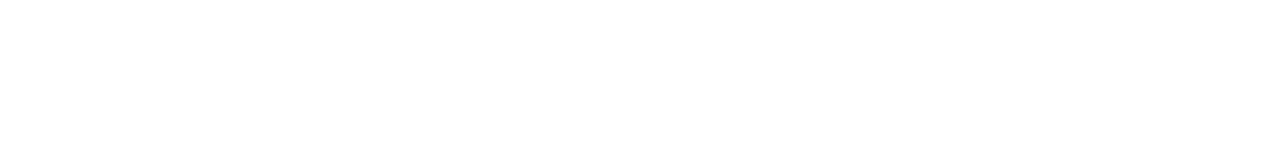
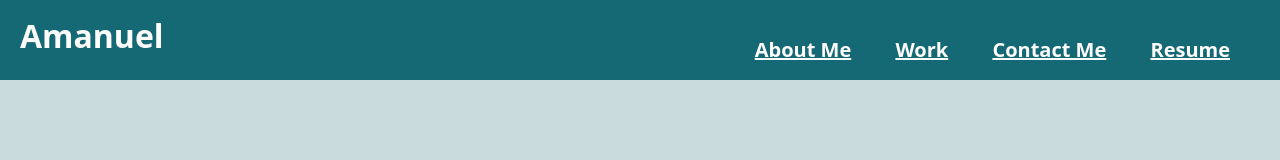
Before and after one commit to berheamanuel/amanuel-portfolio, a plain HTML site: page index.html in a window 1280 px wide. Drawn offline with Linux system fonts and the light colour scheme.

Commit message:
Added header design

```diff
--- a/assets/css/style.css
+++ b/assets/css/style.css
@@ -1,5 +1,46 @@
 *{
     box-sizing: border-box;
+    font-family: system-ui, -apple-system, BlinkMacSystemFont, 'Segoe UI', Roboto, Oxygen, Ubuntu, Cantarell, 'Open Sans', 'Helvetica Neue', sans-serif;
     margin: 0;
     padding: 0;
 }
+body{
+    background: rgba(199, 218, 220, 0.952);
+}
+  /*--------header----- */
+
+header{
+    display: flex;
+    justify-content: space-between;
+    padding: 20px;
+    height: 80px;
+    width: 100%;
+    background-color: rgba(12, 100, 113, 0.952);
+    font-family: Georgia, 'Times New Roman', Times, serif;
+}
+
+h1{
+    font-weight: 600;
+    font-size: 2rem;
+    color: #fff;
+
+}
+.header-list{
+    display: flex;
+    align-items: center;
+    justify-content: space-between;
+    flex-wrap: wrap;
+    padding: 10px 10px;
+}
+.header-list ul li{
+    display: inline-block;
+    list-style: none;
+    margin: 10px 20px;
+    font-size: 20px;
+    text-decoration: linen;
+    font-weight: 600;
+
+}
+a{
+    color: #fff;
+}
--- a/index.html
+++ b/index.html
@@ -7,7 +7,23 @@
     <link rel="stylesheet" href="./assets/css/reset.css">
     <link rel="stylesheet" href="./assets/css/style.css">
 </head>
+
+<!----------main-body------------>
+
 <body>
 
+    <!-- header -->
+
+    <header>
+        <h1>Amanuel</h1>
+        <section class="header-list">
+            <ul>
+                <li><a href="#aboutme"> About Me</a></li>
+                <li><a href="#work"> Work</a></li>
+                <li><a href="#contactme"> Contact Me</a></li>
+                <li><a href="#resume"> Resume</a></li>
+            </ul>
+        </section>
+    </header>
 </body>
 </html>
```
